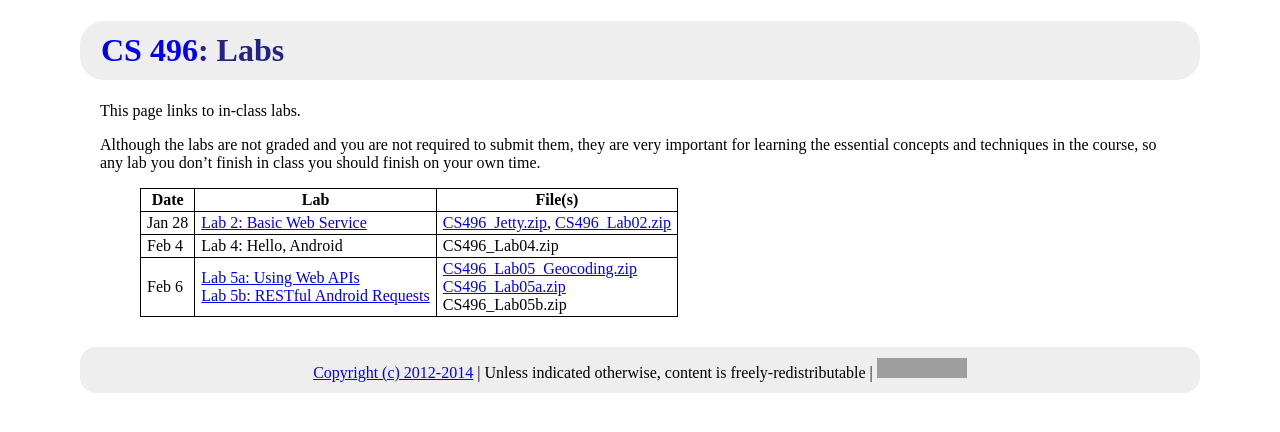
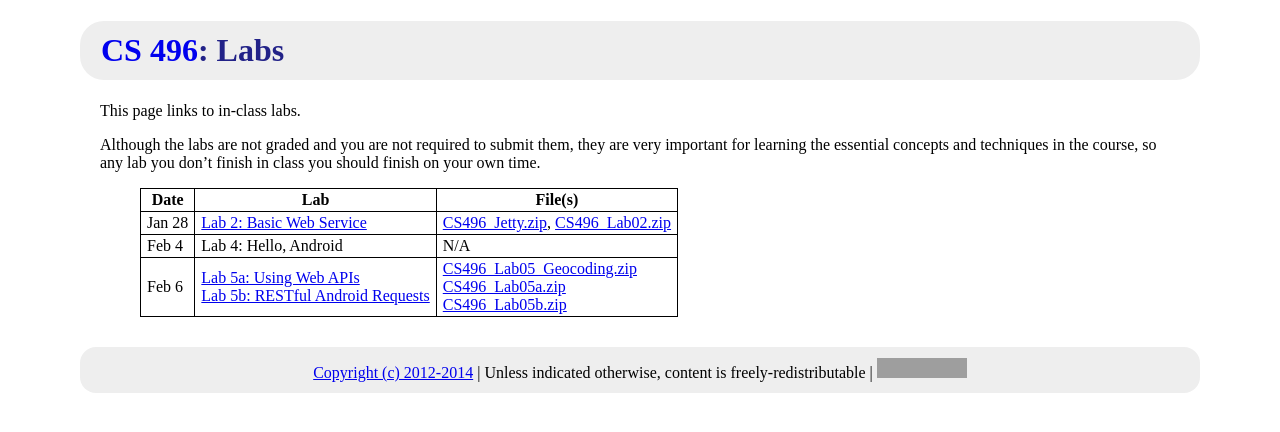
Before and after one commit to ycpcs/cs496-spring2014, a Jekyll site: the page built from labs/index.md, in a window 1280 px wide. Shown: the top 432 px of the page. Built offline with Jekyll 4.4.1, drawn with Linux system fonts in a browser that asks for light colours; Markdown is read by kramdown in place of the engine named in the settings; grey boxes are pictures that could not be loaded.

Commit message:
add lab05b zip
add skeleton file for lab05b

```diff
--- a/labs/index.md
+++ b/labs/index.md
@@ -10,5 +10,5 @@ Although the labs are not graded and you are not required to submit them, they a
 > Date | Lab | File(s)
 > ---- | --- | -------
 > Jan 28 | [Lab 2: Basic Web Service](lab02.html) | [CS496\_Jetty.zip](../assign/CS496_Jetty.zip), [CS496\_Lab02.zip](CS496_Lab02.zip)
-> Feb 4 | Lab 4: Hello, Android | CS496\_Lab04.zip
-> Feb 6 | [Lab 5a: Using Web APIs](lab05a.html) <br /> [Lab 5b: RESTful Android Requests](lab05b.html) | [CS496\_Lab05\_Geocoding.zip](CS496_Lab05_Geocoding) <br /> [CS496\_Lab05a.zip](CS496_Lab05a.zip) <br /> CS496\_Lab05b.zip
+> Feb 4 | Lab 4: Hello, Android | N/A
+> Feb 6 | [Lab 5a: Using Web APIs](lab05a.html) <br /> [Lab 5b: RESTful Android Requests](lab05b.html) | [CS496\_Lab05\_Geocoding.zip](CS496_Lab05_Geocoding) <br /> [CS496\_Lab05a.zip](CS496_Lab05a.zip) <br /> [CS496\_Lab05b.zip](CS496_Lab05b.zip)
```
Also changed, not shown: labs/lab04.md (+1 -1 lines), schedule.md (+1 -1 lines), 1 other file.
